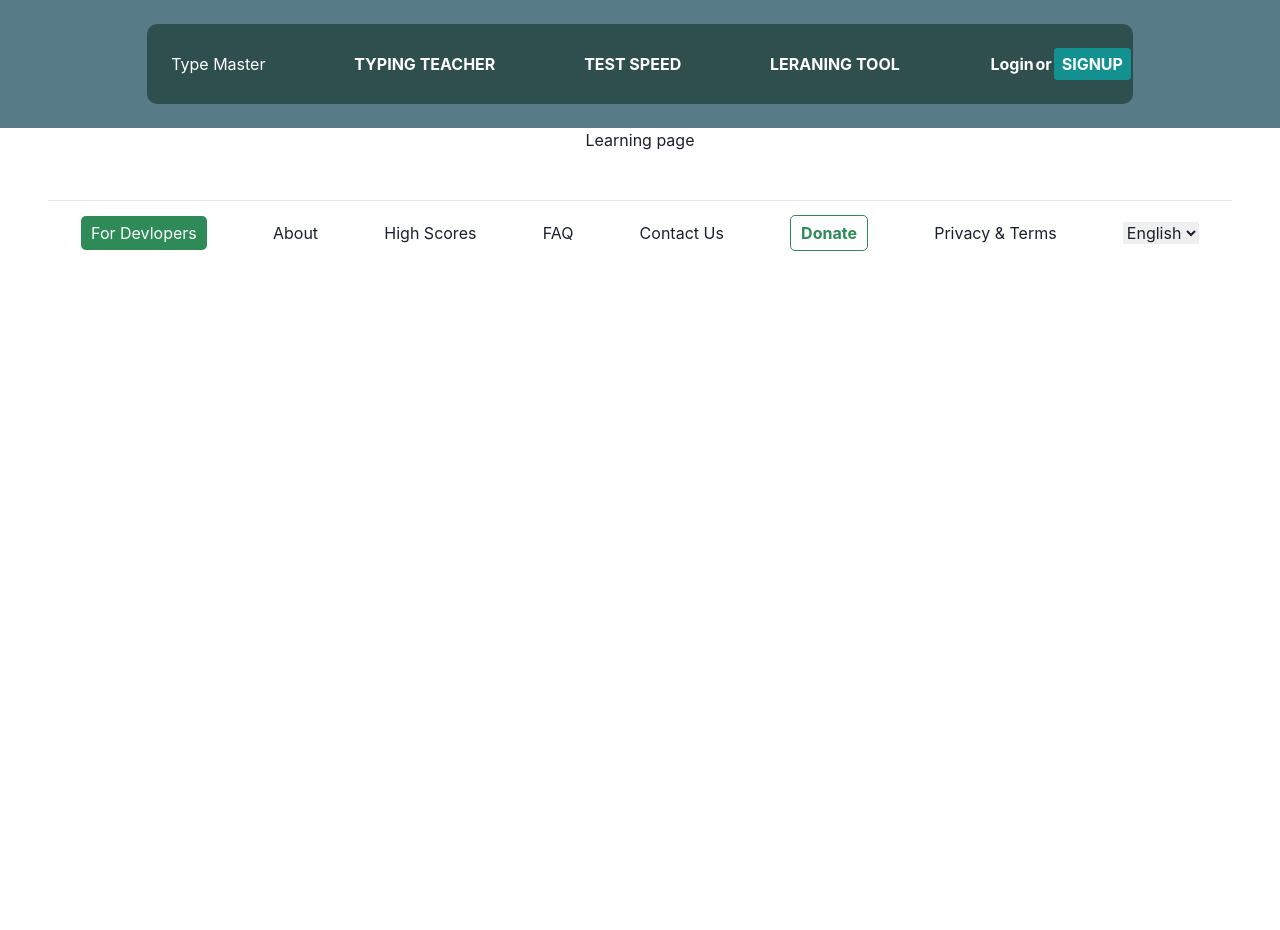
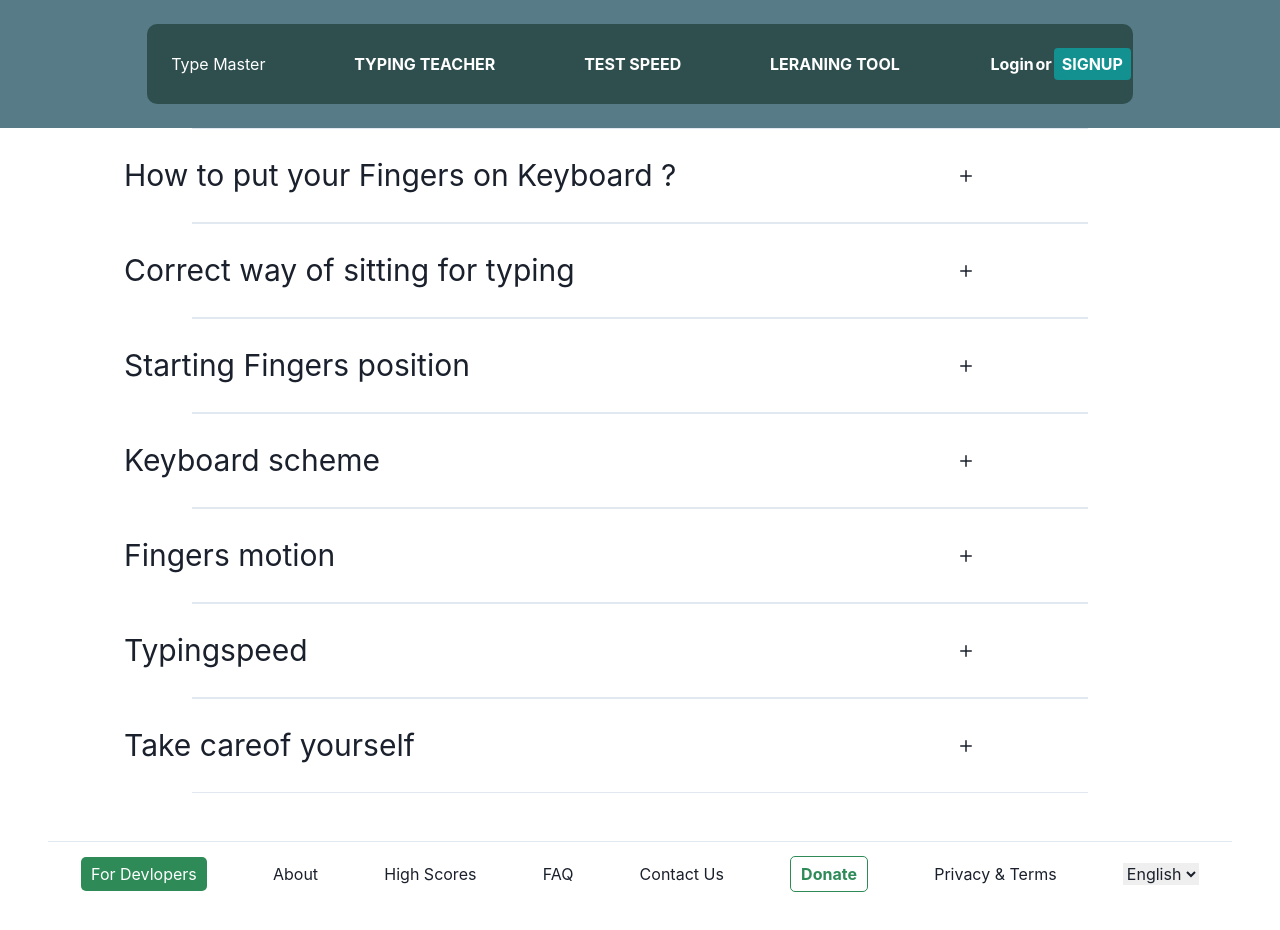
Before and after one commit to Brar21/Messaging_App, a React (Create React App) app in the folder typemaster/: page /techniques in a window 1280 px wide. Shown: the top 930 px of the page. Before the commit the page ends 800 px from the top, so only its background shows below. Built offline with nearby package versions, Linux system fonts and the light colour scheme.

Commit message:
daily work

```diff
--- /dev/null
+++ b/typemaster/src/Components/Accordion.jsx
@@ -0,0 +1,48 @@
+import React from 'react';
+import { Box, Image,Text } from '@chakra-ui/react';
+import {
+    Accordion,
+    AccordionItem,
+    AccordionButton,
+    AccordionPanel,
+    AccordionIcon,
+} from '@chakra-ui/react';
+import { AddIcon, MinusIcon } from '@chakra-ui/icons';
+export const Accordions = (props) => {
+    const { text, tex, te, t, kjh, Heading, src,kj } = props;
+    return (
+        <Box>
+            <Accordion allowMultiple>
+                <AccordionItem>
+                    {({ isExpanded }) => (
+                        <>
+                            <h2>
+                                <AccordionButton>
+                                    <Box flex='1' textAlign='left' fontSize={30} m='1rem'>
+                                        {Heading}
+                                    </Box>
+                                    {isExpanded ? (
+                                        <MinusIcon fontSize='12px' />
+                                    ) : (
+                                        <AddIcon fontSize='12px' />
+                                    )}
+                                </AccordionButton>
+                            </h2>
+                            <AccordionPanel pb={4} textAlign='start'>
+                                <Box display='flex' flexDirection='row' gap={10}>
+                                    <Box w='60%' h='auto' m='auto' fontSize={15} display='flex' flexDirection='column'><Text></Text>{text}
+                                        <Text>{tex} </Text>
+                                        <Text>{te} </Text>
+                                        <Text>{t}</Text>
+                                        <Text>{kjh}</Text>
+                                        <Text>{kj}</Text></Box>
+                                    <Image w='200px' h='auto' border='none' src={src} />
+                                </Box>
+                            </AccordionPanel>
+                        </>
+                    )}
+                </AccordionItem>
+            </Accordion>
+        </Box>
+    )
+}
--- a/typemaster/src/Pages/Typingtech.jsx
+++ b/typemaster/src/Pages/Typingtech.jsx
@@ -1,11 +1,41 @@
+import { Box } from '@chakra-ui/react';
+import { Accordions } from '../Components/Accordion';
 
 function TypingTech() {
 
     return (
-        <div>
-            <h1>Learning page</h1>
+        <Box w='70%' m='auto'>
+            <Accordions Heading="How to put your Fingers on Keyboard ?" text="Touch typing is all about the idea that each finger has its own area on the keyboard. Thanks to that fact you can type without looking at the keys. Practice regularly and your fingers will learn their location on the keyboard through muscle memory." src='https://www.herzing.edu/sites/default/files/styles/fp_960_480/public/images/blog/computer_keyboard.png.webp?itok=kaZNbwZI' />
 
-        </div>
+            <Accordions Heading='Correct way of sitting for typing' text=' 1. Sit straight and remember to keep your back straight.'
+                tex='2. Keep your elbows bent at the right angle.'
+                te='3. Face the screen with your head slightly tilted forward.'
+                t='4. Keep at least 45 - 70 cm of distance between your eyes and the screen.'
+                kjh='5. Еxpose the shoulder, arm, and wrist muscles to the least possible strain. The wrists can touch the tabletop in front of the keyboard. Never shift your body weight to the wrists by resting on them.' src='https://www.ratatype.com/static/i/learn/seating/en.webp' />
+            <Accordions Heading='Starting Fingers position' text='Curve your fingers a little and put them on the ASDF and JKL; keys which are located in the middle row of the letter keys. This row is called HOME ROW because you always start from these keys and always return to them.'
+
+tex='F and J keys under your index fingers should have a raised line on them to aide in finding these keys without looking.' src="https://www.ratatype.com/static/i/learn/keyboard/en/main_keys.webp" />
+            <Accordions Heading='Keyboard scheme' text='The color-coded keyboard under lesson input field will help you to understand which finger should press each key.'
+                tex='1. Hit keys only with the fingers for which they have been reserved.'
+                te= '2. When typing, imagine the location of the symbol on the keyboard.'
+                t='3. Establish and maintain a rhythm while typing. Your keystrokes should come at equal intervals.'
+                kjh='4. The SHIFT key is always pressed by the pinky finger opposite to the one hitting the other key.'
+                kj='5.Use the thumb of whichever hand is more convenient for you to press the Space bar.'
+                src='https://www.ratatype.com/static/i/learn/keyboard/en/keyboard.webp' />
+            <Accordions Heading='Fingers motion' text='Don`t look at the keys when you type.Just slide your fingers around until they find the home row marking.'
+                tex='Limit your hand and finger movement only to what is necessary to press a specific key. Keep your hands and fingers close to the base position. This improves typing speed and reduces stress on the hands.'
+                te='Pay attention to ring fingers and little fingers, since they are considerably underdeveloped.'
+                src='https://www.ratatype.com/static/i/learn/man.webp'
+            />
+            <Accordions Heading='Typingspeed' text='1. Do not rush when you just started learning. Speed up only when your fingers hit the right keys out of habit.'
+                tex='2. Take your time when typing to avoid mistakes. The speed will pick up as you progress.'
+                te='3. Always scan the text a word or two in advance.'
+                t='4. Pass all typing lessons at Ratatype. It will help you to get above the average typing speed.'
+                src='https://code-projects.org/wp-content/uploads/2020/10/Capture.png'
+            />
+            <Accordions Heading='Take careof yourself' text='Take a break if you feel that you get distracted easily and are making a lot of mistakes. It is more productive to come back when you feel refreshed.' src='https://cdn5.f-cdn.com/files/download/46063286/15dcdc.jpg' />
+
+        </Box>
     )
 }
 export default TypingTech;
```
